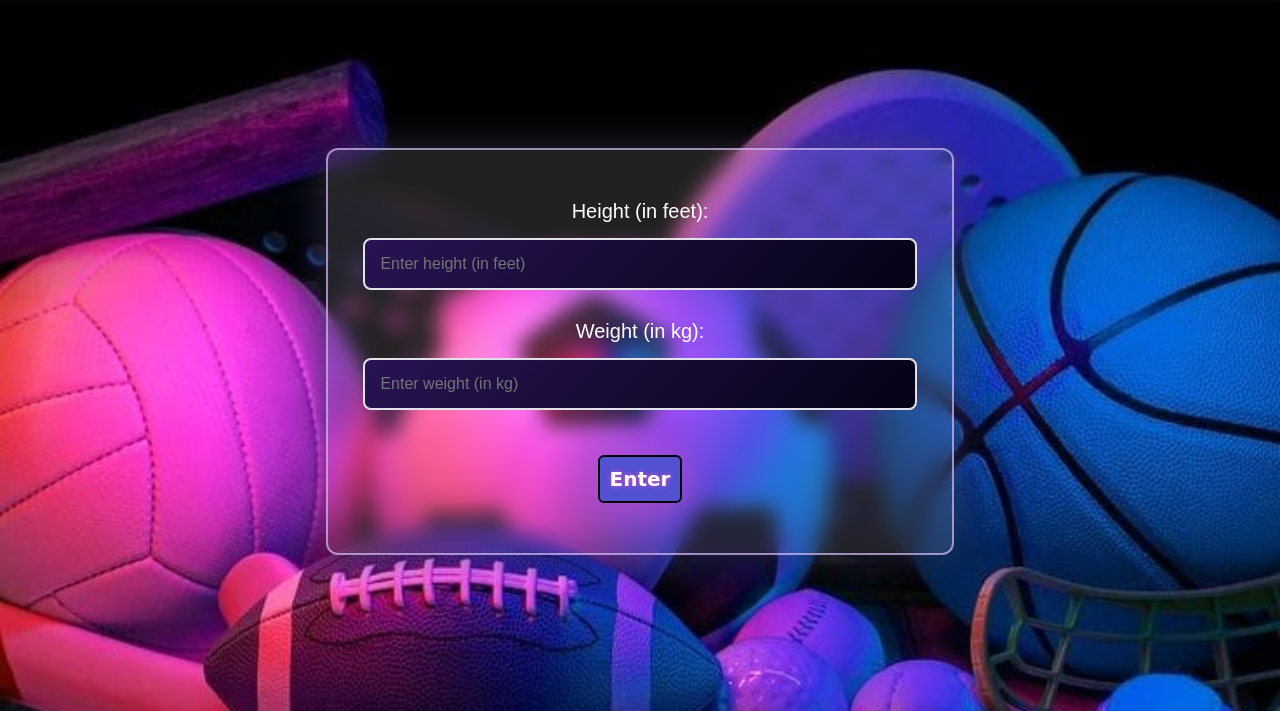
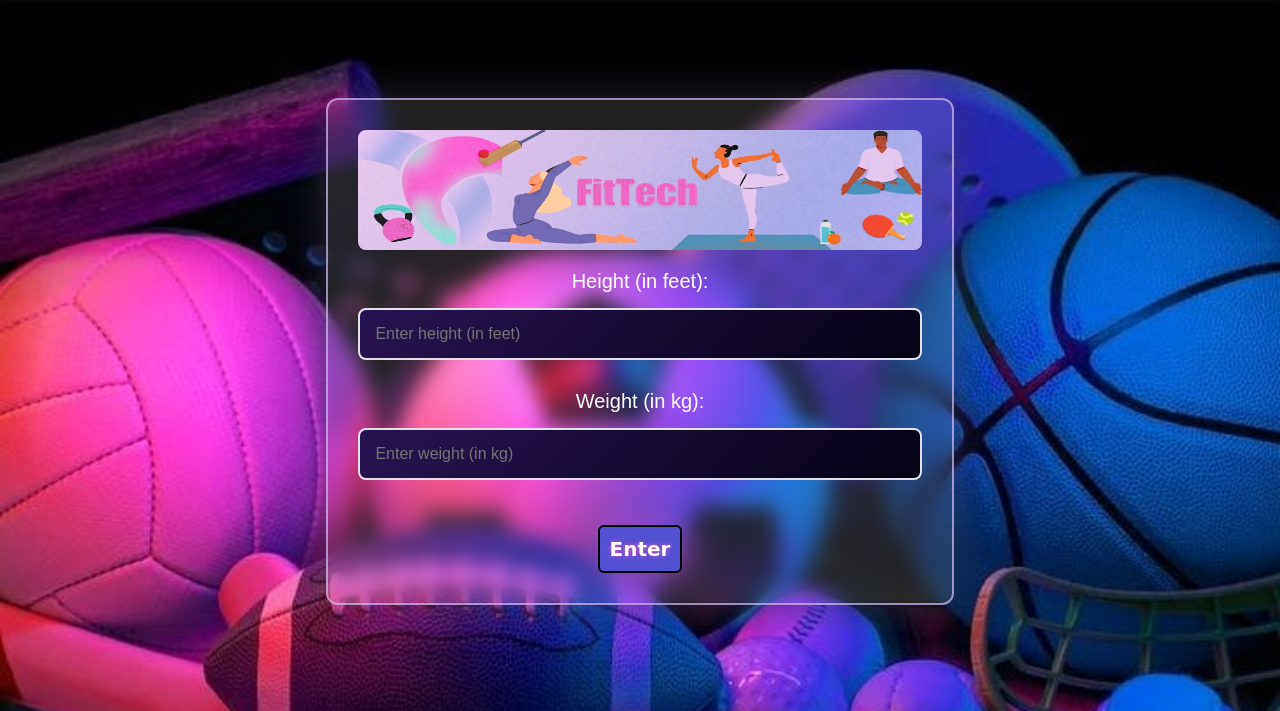
Before and after one commit to itsReek/FIT-TECH, a plain HTML site: page index.html in a window 1280 px wide. Shown: the part 89-800 px from the top of the page. Drawn offline with Linux system fonts and the light colour scheme.

Commit message:
added the input pic in the form

```diff
--- a/index.html
+++ b/index.html
@@ -36,7 +36,7 @@
     <div class="container">
         <form id="input-section" onsubmit="handleForm(event)">
             <div class="input-box">
-                <img src="input-pic.jpg" alt="" class="input-pic" />
+                <img src="static/images/input-pic.jpg" alt="" class="input-pic"/>
                 <label for="height">Height (in feet):</label>
                 <input type="text" maxlength="5" id="height" name="height" placeholder="Enter height (in feet)" required />
 
--- a/style.css
+++ b/style.css
@@ -101,14 +101,13 @@ nav h1 {
   display: flex;
   flex-direction: column;
   align-items: center;
-  padding: 50px 35px;
+  padding: 30px;
   border-radius: 12px;
   background-color: rgba(255, 255, 255, 0.13);
   border: 2px solid rgba(205, 183, 238, 0.73);
   box-shadow: 0 0 40px rgba(67, 64, 92, 0.6);
   backdrop-filter: blur(10px);
   width: 70%;
-  height: 70%;
 }
 
 .input-box input {
@@ -123,6 +122,13 @@ nav h1 {
   background: linear-gradient(135deg, #291353, #050215);
   box-sizing: border-box;
   transition: border-color 0.3s ease, box-shadow 0.3s ease;
+}
+
+.input-pic{
+  width: 100%;
+  height: 15vh;
+  margin-bottom: 20px;
+  border-radius: 8px;
 }
 
 form button {
@@ -149,10 +155,6 @@ form button:hover {
 form label {
   font-size: 20px;
 }
-
-
-
-
 
 
 @media (max-width: 1200px) {
```
